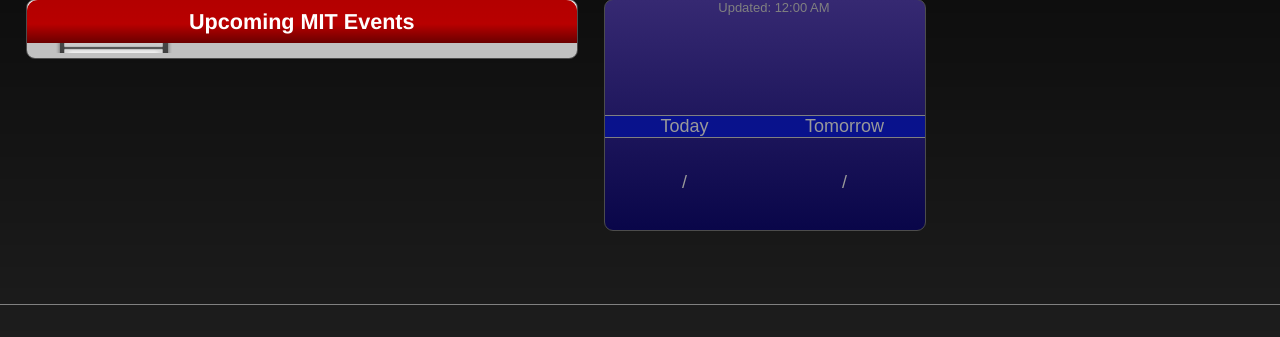
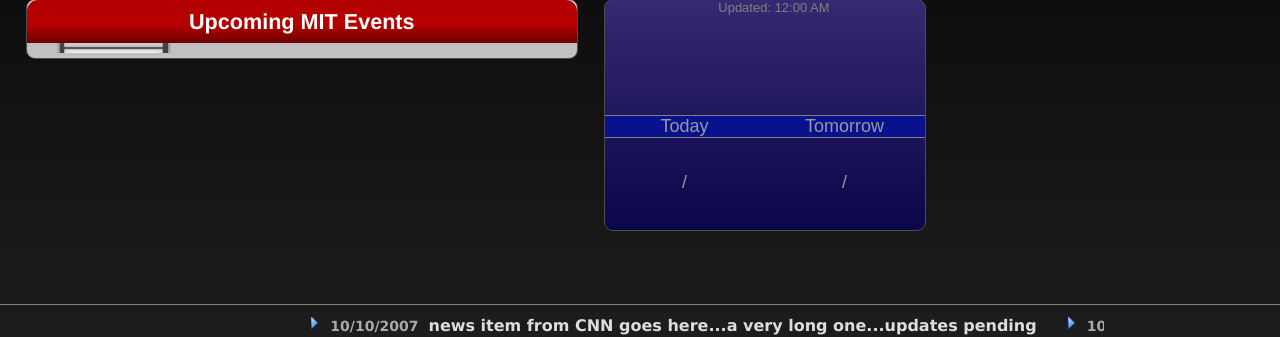
Before and after one commit to ievans/simmonsdash, a Django app: template templates/index.html in a window 1280 px wide. Shown: the part 541-878 px from the top of the page. Run offline with Django 3.2, Linux system fonts and the light colour scheme; the template is opened without the code that fills it, so the values that code supplies are empty; some libraries are stand-ins or nearby versions.

Commit message:
added news ticker

```diff
--- /dev/null
+++ b/media/jquery.li-scroller.1.0.js
@@ -0,0 +1,47 @@
+/*!
+ * liScroll 1.0
+ * Examples and documentation at:
+ * http://www.gcmingati.net/wordpress/wp-content/lab/jquery/newsticker/jq-liscroll/scrollanimate.html
+ * 2007-2010 Gian Carlo Mingati
+ * Version: 1.0.2.1 (22-APRIL-2011)
+ * Dual licensed under the MIT and GPL licenses:
+ * http://www.opensource.org/licenses/mit-license.php
+ * http://www.gnu.org/licenses/gpl.html
+ * Requires:
+ * jQuery v1.2.x or later
+ *
+ */
+
+
+jQuery.fn.liScroll = function(settings) {
+		settings = jQuery.extend({
+		travelocity: 0.07
+		}, settings);
+		return this.each(function(){
+				var $strip = jQuery(this);
+				$strip.addClass("newsticker")
+				var stripWidth = 1;
+				$strip.find("li").each(function(i){
+				stripWidth += jQuery(this, i).outerWidth(true); // thanks to Michael Haszprunar and Fabien Volpi
+				});
+				var $mask = $strip.wrap("<div class='mask'></div>");
+				var $tickercontainer = $strip.parent().wrap("<div class='tickercontainer'></div>");
+				var containerWidth = $strip.parent().parent().width();	//a.k.a. 'mask' width
+				$strip.width(stripWidth);
+				var totalTravel = stripWidth+containerWidth;
+				var defTiming = totalTravel/settings.travelocity;	// thanks to Scott Waye
+				function scrollnews(spazio, tempo){
+				$strip.animate({left: '-='+ spazio}, tempo, "linear", function(){$strip.css("left", containerWidth); scrollnews(totalTravel, defTiming);});
+				}
+				scrollnews(totalTravel, defTiming);
+				$strip.hover(function(){
+				jQuery(this).stop();
+				},
+				function(){
+				var offset = jQuery(this).offset();
+				var residualSpace = offset.left + stripWidth;
+				var residualTime = residualSpace/settings.travelocity;
+				scrollnews(residualSpace, residualTime);
+				});
+		});
+};
--- /dev/null
+++ b/media/li-scroller.css
@@ -0,0 +1,42 @@
+/* liScroll styles */
+
+.tickercontainer { /* the outer div with the black border */
+width: 95%;
+height: 30px;
+margin: 0;
+padding: 0;
+overflow: hidden;
+}
+.tickercontainer .mask { /* that serves as a mask. so you get a sort of padding both left and right */
+position: relative;
+left: 10px;
+top: 8px;
+width: 90%;
+overflow: hidden;
+}
+ul.newsticker { /* that's your list */
+position: relative;
+left: 750px;
+font: bold 14px Verdana;
+list-style-type: none;
+margin: 0;
+padding: 0;
+
+}
+ul.newsticker li {
+float: left; /* important: display inline gives incorrect results when you check for elem's width */
+margin: 0;
+padding: 0;
+color: #aaa;
+}
+ul.newsticker a {
+white-space: nowrap;
+padding: 0;
+text-decoration: none;
+color: #ddd;
+font: bold 16px Verdana;
+margin: 0 50px 0 0;
+}
+ul.newsticker span {
+margin: 0 10px 0 0;
+}
--- /dev/null
+++ b/media/widgetload.js
@@ -0,0 +1,48 @@
+function loadEvents() {
+    $.ajax({
+	url: "/events",
+	success: function(events_json){
+	    $("#timestamp").html('');
+	    $("#eventtitle").html('');
+	    for (var key in events_json) {
+		$("#timestamp").append("<li>" + events_json[key].timestamp + "</li>");
+		$("#eventtitle").append("<li>" + events_json[key].title + "</li>");
+	    }
+	}
+    });
+}
+
+function loadCalendar() {
+    $.ajax({
+	url: "/calendar",
+	success: function(calendar_json){
+	    for (var key in calendar_json) {
+		$("#" + key).html(calendar_json[key]);
+	    }
+	}
+    });
+}
+
+$(document).ready(function() {
+    setInterval(loadCalendar, 1000 );
+    setInterval(loadEvents, 1000 );
+$(function(){
+    $("ul#ticker02").liScroll({travelocity: 0.05});
+});
+
+});
+
+/* $.ajax({
+   url: "/nextbus",
+   success: function(nextbus_json){
+   $("#leftTop").html(html);
+   }
+   });
+
+   $.ajax({
+   url: "/weather",
+   success: function(weather_json){
+   $("#leftBottom").html(html);
+   }
+   });
+*/
--- a/templates/.#index.html
+++ /dev/null
@@ -1 +0,0 @@
-isaac@Archimedes.local.2996
--- a/templates/index.html
+++ b/templates/index.html
@@ -3,8 +3,12 @@
     <meta http-equiv="Content-Type" content="text/html; charset=utf-8" />
     <title>simmonsdash</title>
     <link href="media/statusboard/statusboard.css" rel="stylesheet" type="text/css" />
+    <link href="media/li-scroller.css" rel="stylesheet" type="text/css" />
   </head>
   <body>
+
+
+
   <div id="bottomboxes">
     <div id="countdown"></div>
     <div id="timeofday" class="border-gray">
@@ -23,70 +27,21 @@
     </div>
     <div id="weather" class="border-gray"><div id="asof">Updated: <span class="time">12:00 AM</span></div><div id="currentimage"></div><div id="currently"><div class="temp"></div><div class="title"></div><div class="location"></div></div><div id="forecast"><div id="forecast0"><div class="day">Today</div><div class="icon"></div><div class="title"></div><div class="temp"><span class="high"></span> / <span class="low"></span></div></div><div id="forecast1"><div class="day">Tomorrow</div><div class="icon"></div><div class="title"></div><div class="temp"><span class="high"></span> / <span class="low"></span></div></div></div></div>
   </div>
-  <div id="rsstickercontainer"><div class="feedicon"><img src="" id="feedicon" /></div><ul id="rssticker"></ul></div>
+  <div id="rsstickercontainer">
+    <ul id="ticker02">
+      <li><span>10/10/2007</span><a href="#">news item from CNN goes here...a very long one...updates pending</a></li>
+      <li><span>10/10/2007</span><a href="#">news item from CNN goes here...a very long one...updates pending</a></li>
+      <li><span>10/10/2007</span><a href="#">news item from CNN goes here...a very long one...updates pending</a></li>
+ </ul>
+
   <div id="dimmer"></div>
   <div id="newticketcontainer">
-    <div class="alertbanner">NEW TICKET</div>
-    <div class="alertbannerbottom">NEW TICKET</div>
-    <div id="subject"></div>
-    <div id="posteddate" class="details"><div class="label">Date:</div><span class="name"></span></div>
-    <div id="from" class="details"><div class="label">From:</div><span class="name"></span></div>
-    <div id="department" class="details"><div class="label">Department:</div><span class="name"></span></div>
-    <div id="priority" class="details"><div class="label">Priority:</div><span class="name"></span></div>
-    <div id="message" class="details"><div class="label">Messsage:</div><div class="message"></span></div>
+
   </div>
 
  <script type="text/javascript" src="http://ajax.googleapis.com/ajax/libs/jquery/1.6.3/jquery.min.js"></script>
+ <script type="text/javascript" src="media/widgetload.js"></script>
+ <script type="text/javascript" src="media/jquery.li-scroller.1.0.js"></script>
 
-  <script language="JavaScript" type="text/javascript">
-
-function loadEvents() {
-  $.ajax({
- url: "/events",
- success: function(events_json){
-    $("#timestamp").html('');
-    $("#eventtitle").html('');
-    for (var key in events_json) {
-         $("#timestamp").append("<li>" + events_json[key].timestamp + "</li>");
-        $("#eventtitle").append("<li>" + events_json[key].title + "</li>");
-    }
-  }
-});
-	}
-
-	function loadCalendar() {
-$.ajax({
- url: "/calendar",
- success: function(calendar_json){
-  for (var key in calendar_json) {
-     $("#" + key).html(calendar_json[key]);
-  }
-}
-});
-	}
-
-    $(document).ready(function() {
-
-
-/* $.ajax({
- url: "/nextbus",
- success: function(nextbus_json){
-      $("#leftTop").html(html);
- }
-});
-
-$.ajax({
- url: "/weather",
- success: function(weather_json){
-      $("#leftBottom").html(html);
- }
-});
-*/
-
-  setInterval('loadCalendar()', 1000 );
-  setInterval('loadEvents()', 1000 );
-
-    });
-  </script>
-</body>
+  </body>
 </html>
--- a/views.py
+++ b/views.py
@@ -40,7 +40,6 @@ def calendar(req):
      'dayofweek' : now.strftime("%A")
      }
     jsonout = json.dumps(calender, sort_keys=True, indent=4)
-    print jsonout
     return HttpResponse(jsonout, mimetype="application/json")
 
 def weather(req):
```
